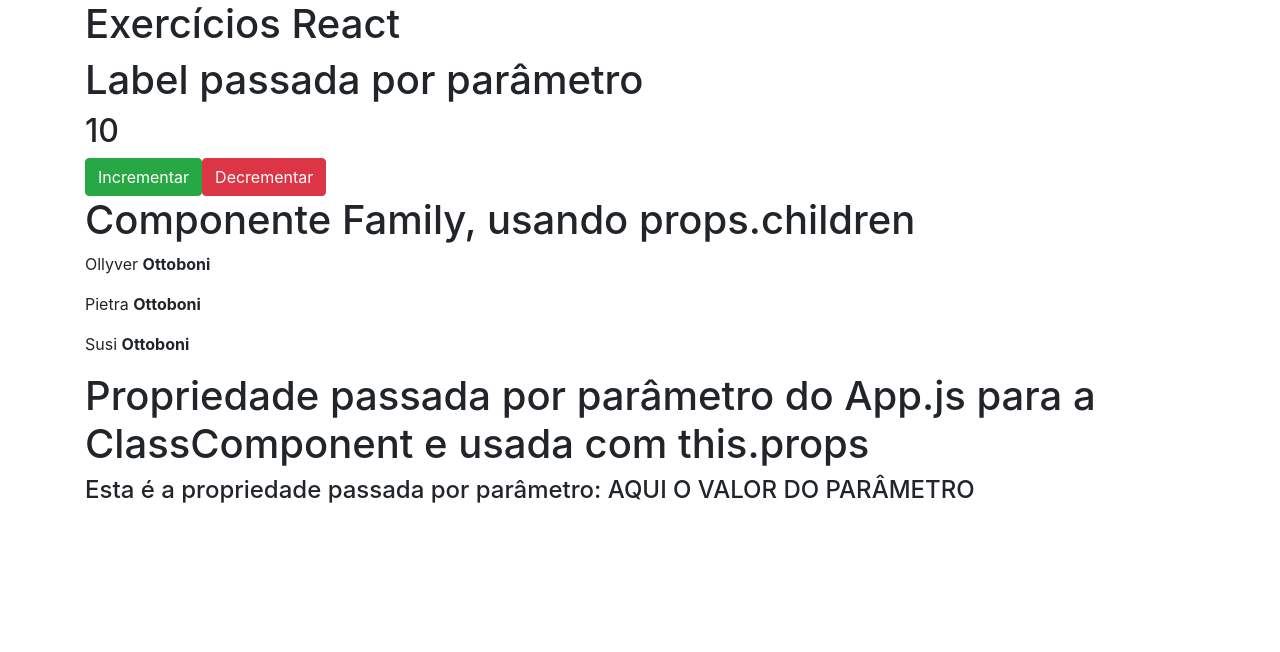
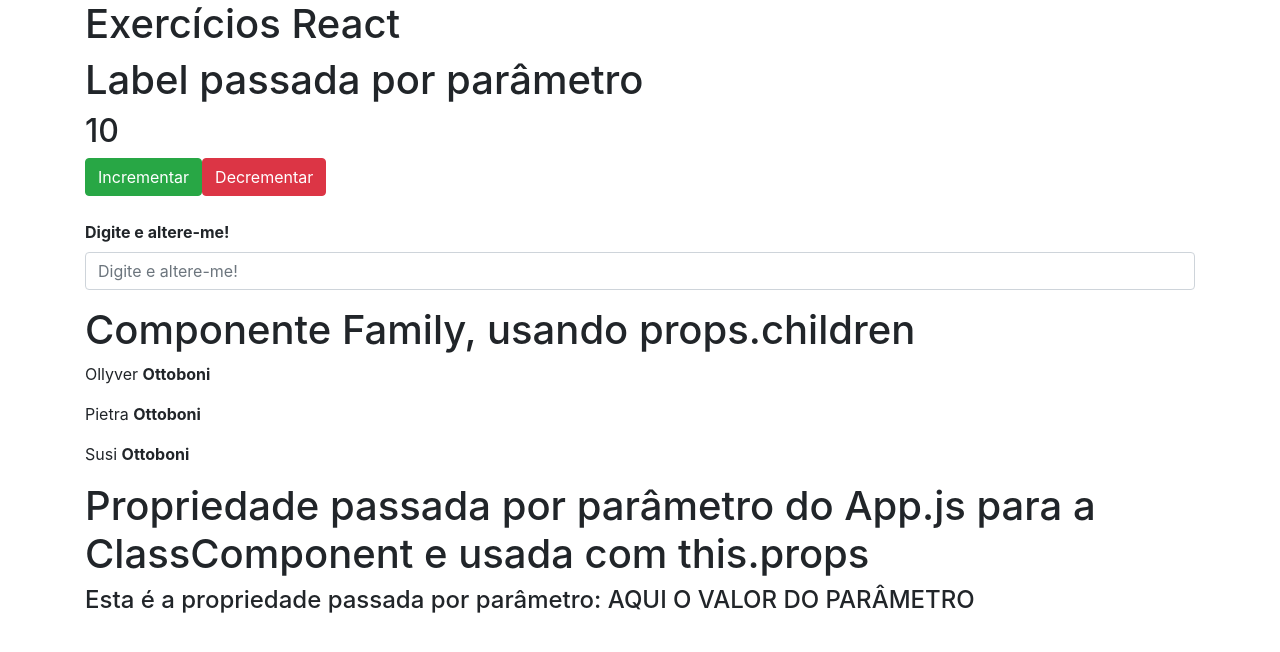
Before and after one commit to ollyvergithub/CursoReactMarcelo, a React (Create React App) app in the folder exercicios-react/: page / in a window 1280 px wide. Shown: the top 652 px of the page. Built offline with nearby package versions, Linux system fonts and the light colour scheme.

Commit message:
Aula 3 - React - 31 - Componentes ControladosNão Controlados, componente ClassComponentComSemEstado.js

```diff
--- a/exercicios-react/src/App.js
+++ b/exercicios-react/src/App.js
@@ -4,12 +4,15 @@ import Family from './Componentes/Family';
 import Member from './Componentes/Member';
 import ClassComponent from './Componentes/ClassComponent'
 import ClassComponentComEstado from './Componentes/ClassComponentComEstado'
+import ClassComponentComSemEstado from './Componentes/ClassComponentComSemEstado';
 
 const App = ()=> (
     <div className="container">
         <h1>Exercícios React </h1>
 
         <ClassComponentComEstado initialValue = {10} label="Label passada por parâmetro"/>
+
+        <ClassComponentComSemEstado initialValue = 'Digite e altere-me!'/>
 
         <Family lastName="Ottoboni">
             <Member name="Ollyver"/>
--- a/exercicios-react/src/Componentes/ClassComponentComEstado.js
+++ b/exercicios-react/src/Componentes/ClassComponentComEstado.js
@@ -21,11 +21,8 @@ class ClassComponentComEstado extends Component{
                 <button className="btn btn-success" onClick={() => this.sum(1)}>Incrementar</button>
                 <button className="btn btn-danger" onClick={() => this.sum(-1)}>Decrementar</button>
             </div>
-
-
         );
     }
-
 }
 
 export default ClassComponentComEstado
--- /dev/null
+++ b/exercicios-react/src/Componentes/ClassComponentComSemEstado.js
@@ -0,0 +1,29 @@
+import React, {Component} from 'react';
+
+class ClassComponentComSemEstado extends Component{
+    constructor(props){
+        super(props);
+
+        this.state = {valor: this.props.initialValue}
+    }
+
+    handleChange(evento){
+        this.setState({valor: evento.target.value})
+    }
+
+    render() {
+
+        return(
+            <div>
+                <br/>
+                <div className="form-group">
+                    <label><strong>{this.state.valor}</strong></label>
+                    <input className="form-control" type="text" onChange={this.handleChange.bind(this)} placeholder={this.state.valor}/>
+                </div>
+            </div>
+
+        );
+    }
+}
+
+export default ClassComponentComSemEstado;
```
